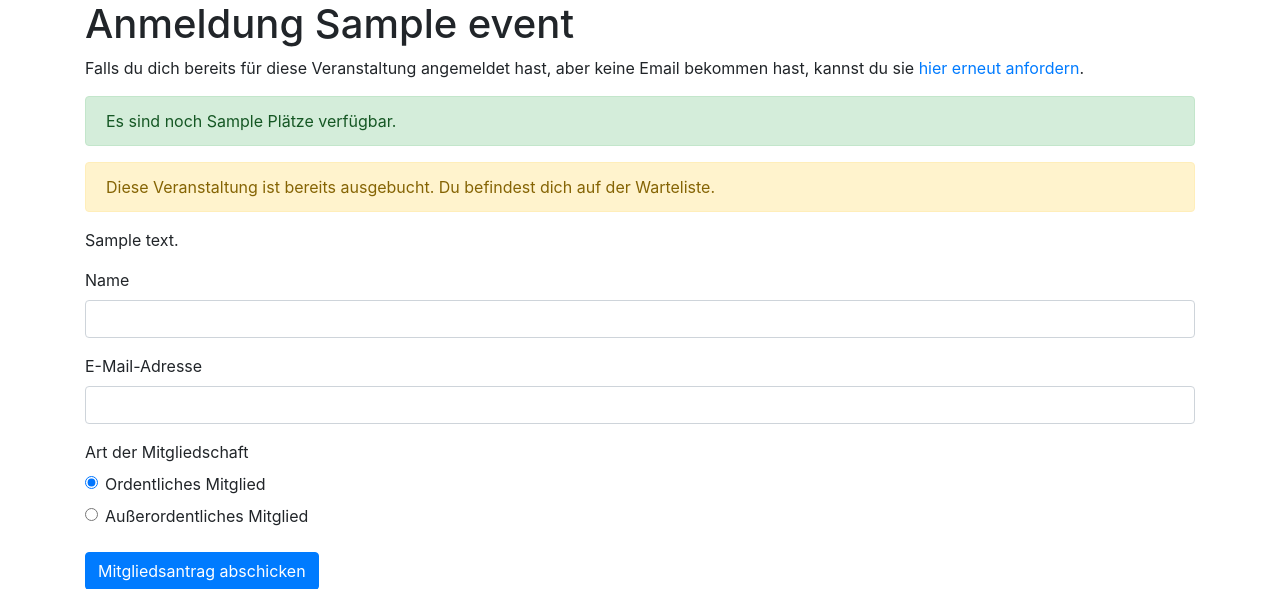
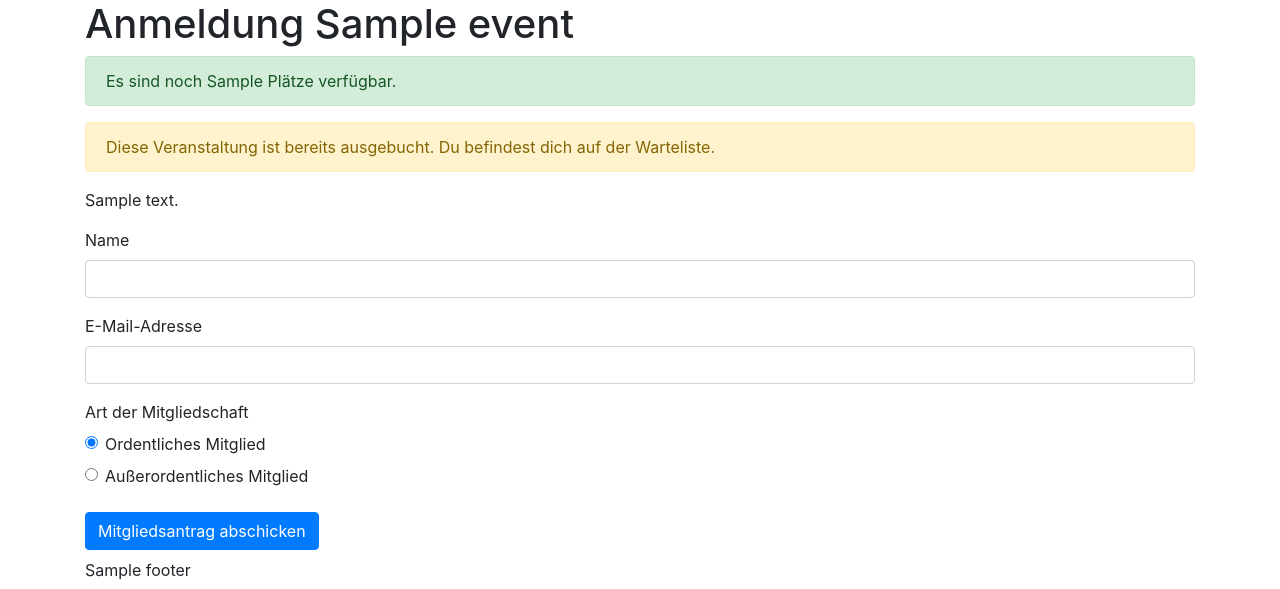
Before and after one commit to pep-dortmund/member-database, a Flask app: template member_database/events/templates/events/registration.html in a window 1280 px wide. Shown: the part 118-707 px from the top of the page. Run offline with Flask 3, Linux system fonts and the light colour scheme; tables that the repository leaves empty hold one stand-in row (values such as "Sample post"); the template is opened without the code that fills it: values that come from a table or form of the project are taken from there, most other values are stand-ins (such as "Sample title", 1, 10 or a date in 2020); parts of the project's set-up code (start-up, migrations or seed data) failed here and were passed over; some libraries are stand-ins or nearby versions.

Commit message:
Remove link to resend mail.
* People probably don't remember anyway and just try to resend the form
  → get the button when trying to register again with the same mail
* Dean wanted to use formal language and the message clashed with the
  formal language in the description

```diff
--- a/member_database/events/templates/events/registration.html
+++ b/member_database/events/templates/events/registration.html
@@ -17,10 +17,6 @@
   {% endif %}
 
   <h1>Anmeldung {{ event.name }}</h1>
-
-  <p> Falls du dich bereits für diese Veranstaltung angemeldet hast,
-  aber keine Email bekommen hast, kannst du sie <a href="{{ url_for('events.resend_emails') }}">
-  hier erneut anfordern</a>.
 
   {% if free_places %}
   <div class="alert alert-success">
```
